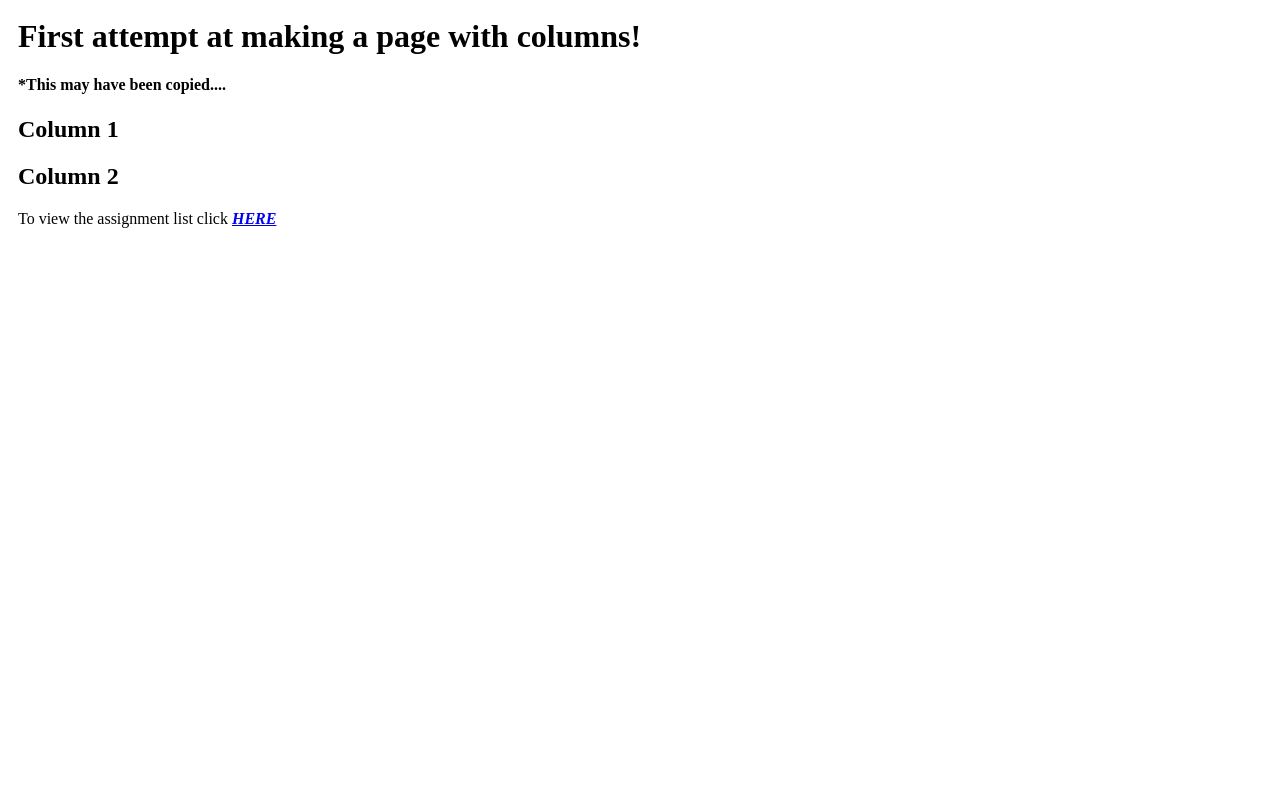
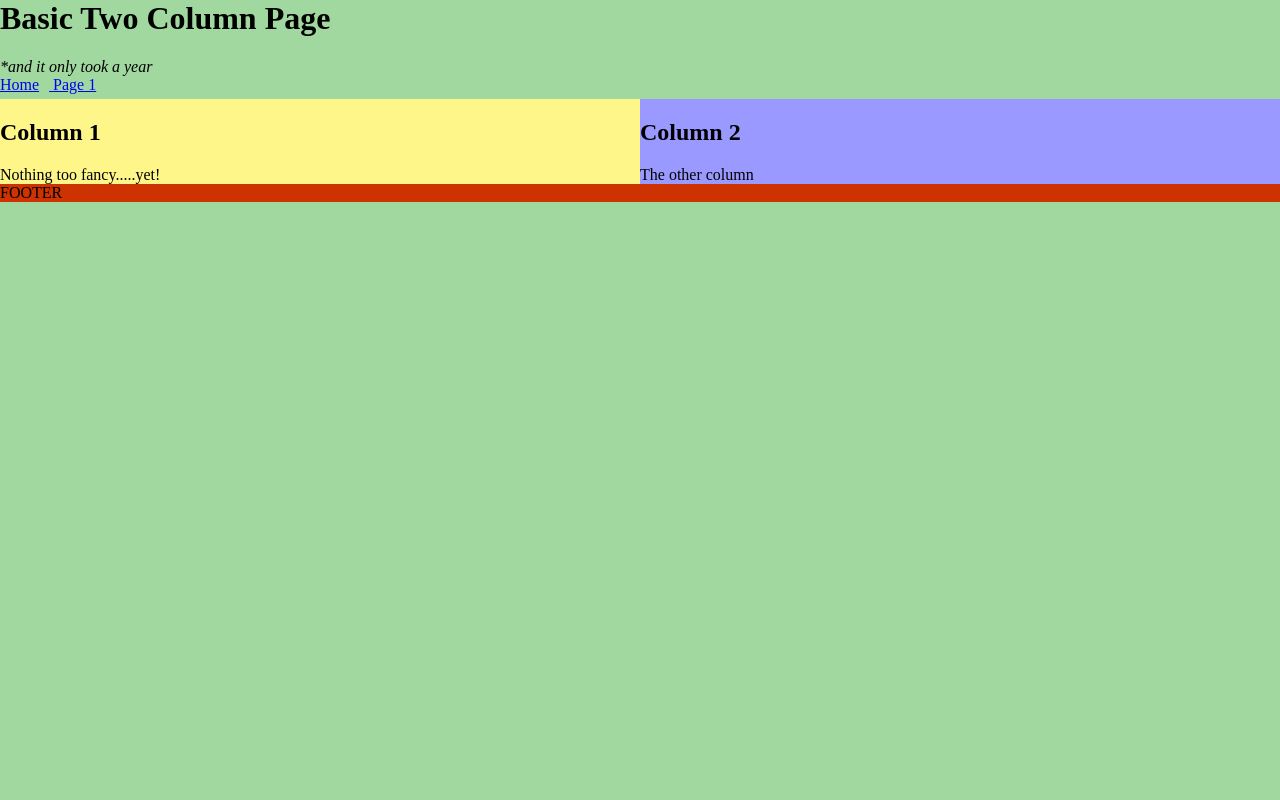
Before and after one commit to justincredible-j/My-First-Code, a PHP site: page /columns.php in a window 1280 px wide. Run offline with PHP 8.4, Linux system fonts and the light colour scheme.

Commit message:
hw complete. for now.

```diff
--- a/columns.php
+++ b/columns.php
@@ -1,92 +1,62 @@
 <html>
 	<head>
-		<title>Column Assignment</title>
 		<style type="text/css">
-            body {
-                padding: 10px;
-            }
-		</style>
-		 <!-- */
-body {
+		body,
+html {
 margin:0;
 padding:0;
+color:#000;
+background:#A0D8A0;
 }
-#header h1,
-#header h2,
-#header p {
-	margin-left:2%;
-	padding-right:2%;
-}
-#active2 #tab2,
-#active3 #tab3,
-#active4 #tab4,
-#active5 #tab5 {
-	font-weight:bold;
-	text-decoration:none;
-	color:#000;
-}
-#footer {
-	clear:both;
-	float:left;
-	width:100%;
-}
-#footer p {
-	margin-left:2%;
-	padding-right:2%;
-}
-
-/* Start of Column CSS */
 #container2 {
 	clear:left;
 	float:left;
 	width:100%;
 	overflow:hidden;
-	background:#FFFFCC; /* column 2 background color */
+	background:#9999FF; /* column 2 background colour */
 }
 #container1 {
 	float:left;
 	width:100%;
-	position:relative;
-	right:50%;
-	background:#CCFF99; /* column 1 background color */
+	background:#A0D8A0; /* column 1 background colour */
 }
 #col1 {
 	float:left;
-	width:46%;
-	position:relative;
-	left:52%;
+	width:50%;
 	overflow:hidden;
+	background: #FFF689;
 }
 #col2 {
 	float:left;
-	width:46%;
-	position:relative;
-	left:56%;
+	width:50%;
 	overflow:hidden;
+	background: #9999FF;
 }
-/* -->
+#footer {
+clear:both;
+background:#CC3300;
+width:100%;
+}
 </style>
+		<title>Columns</title>
 	</head>
-<body id="active2">
-<div id="header">
-		<p><h1>First attempt at making a page with columns!</h1>
-		<h4>*This may have been copied....</h4></p>
-</div>
+<body>
+	<div id="wrap">
+<div id="header"><h1>Basic Two Column Page</h1>
+	<em>*and it only took a year</em></div>
+	<?php include 'nav.php';?>
 <div id="container2">
 	<div id="container1">
 		<div id="col1">
-			<!-- Column one start -->
 			<h2>Column 1</h2>
-			<!-- Column one end -->
+		Nothing too fancy.....yet!
 </div>
 <div id="col2">
-			<!-- Column two start -->
 	<h2>Column 2</h2>
-			<!-- Column two end -->
+	The other column
+</div>
+<div id="footer">
+	FOOTER
 </div>
 </div>
-</div>
-<div id="footer>"
-	<em>To view the assignment list click</em> <a href="index.php"><em><strong>HERE</strong></em></a>
-</div>
 </body>
--- a/index.php
+++ b/index.php
@@ -23,6 +23,7 @@
 	  <h2>Homework Assignments</h2>
 
        <a href="/justin.php">Justin's 1st page</a><br>
-       <a href="/columns.php">Column Assignment (rough cut)</a>
+       <a href="/columns.php">Column Assignment</a><br>
+       <a href="get.php">GET URL</a>
 	</body>
 </html>
--- a/justin.php
+++ b/justin.php
@@ -1,4 +1,3 @@
-
 <html>
 	<head>
 		<title>Justincredible</title>
@@ -8,6 +7,7 @@
 		<h1><?php
 	echo "Justincredible's Homework Page!";
 ?></p></h1>
+	<?php include 'nav.php';?>
 	Working on the basics right now.<br>
 	Then I will move on to my actual assignment :/
 	<p>I have <em>no</em> idea what to be putting in here!</p>
@@ -20,7 +20,6 @@
 			<li>Your hand looks heavy. Can I hold it for you?</li>
 			<li>Roses are red. True love is rare. Booty booty booty booty rockin' everywhere.</li>
 		</ul></p>
-	<em>To view the assignment list click</em> <a href="index.php"><em><strong>HERE</strong></em></a>
 </body>
 
 </html>
--- /dev/null
+++ b/nav.php
@@ -0,0 +1,21 @@
+<style type="text/css">
+#nav ul {
+margin:0;
+padding:0;
+list-style:none;
+}
+#nav li {
+display:inline;
+margin-right:10px;
+padding:0;
+}
+#nav {
+	margin-bottom: 5px
+}
+</style>
+<div id="nav">
+		<ul>
+				<li><a href="index.php">Home</li>
+				<li><a href="justin.php">Page 1</a></li>
+		</ul>
+</div>
```
Also changed, not shown: get.php (added, +24 -0 lines). Lines whose indentation alone changed are shown as unchanged.
